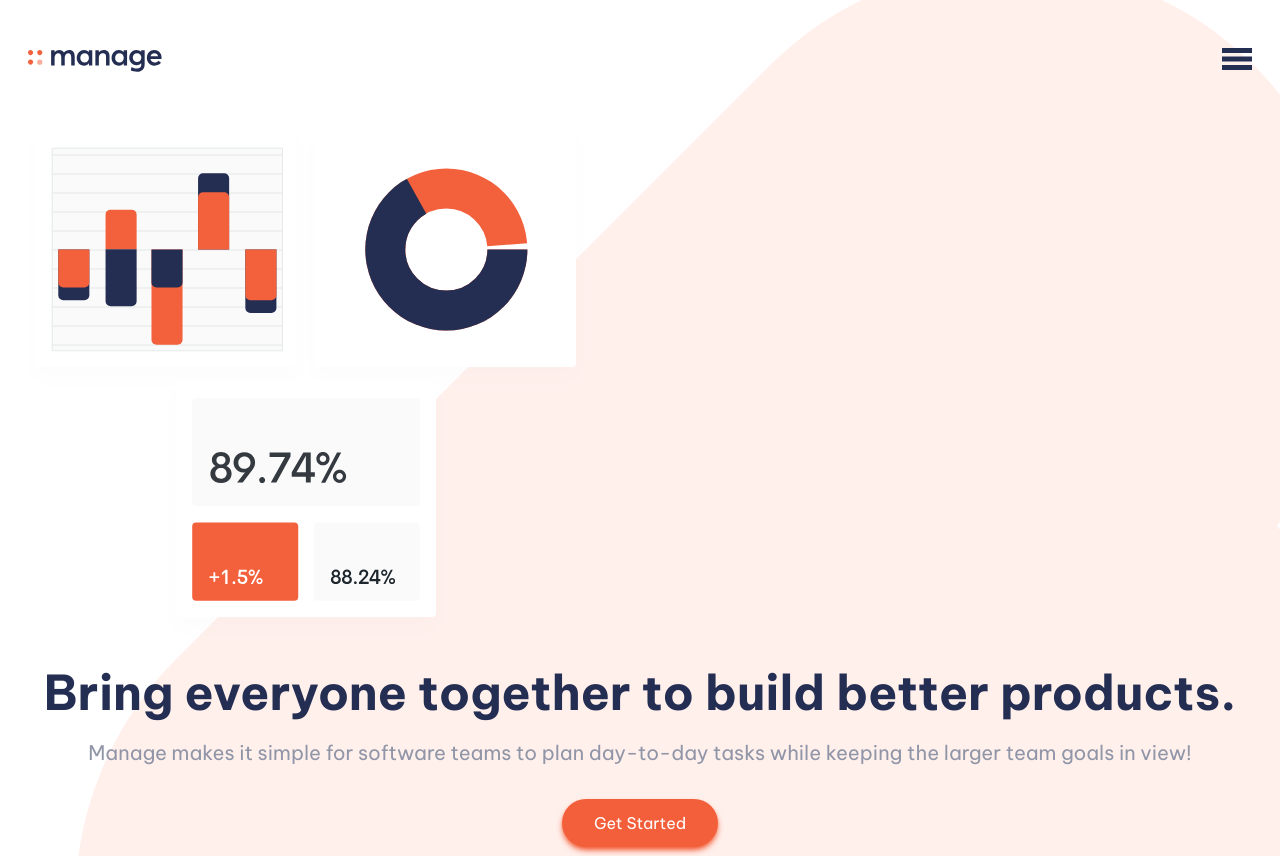
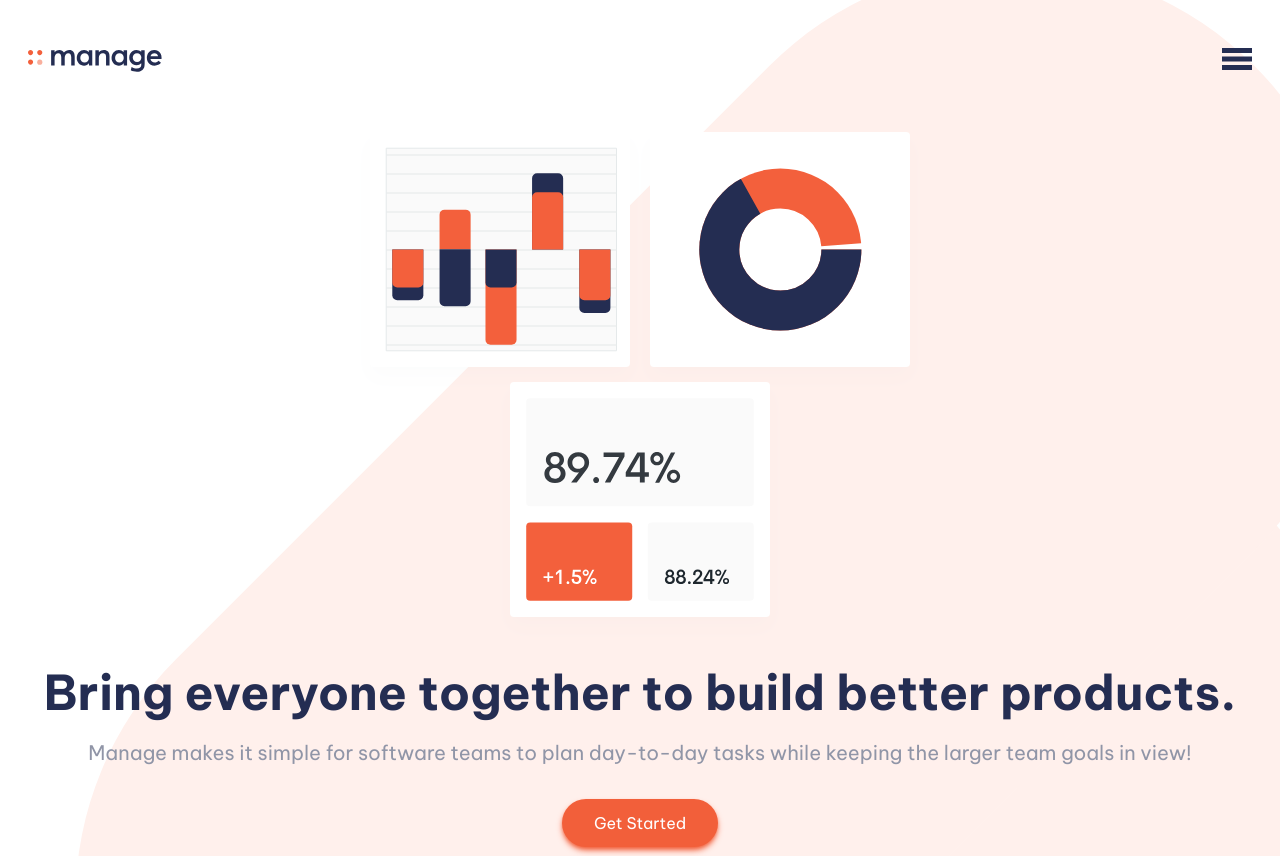
Before and after one commit to AhmedElaguab/react-landing-page-manage, a React (Vite) app: page / in a window 1280 px wide. Shown: the top 856 px of the page. Built offline with nearby package versions, Linux system fonts and the light colour scheme.

Commit message:
fix intro illustration position

```diff
--- a/src/App.tsx
+++ b/src/App.tsx
@@ -27,7 +27,11 @@ function App() {
       </header>
       <main className="px-4">
         <section className="text-center">
-          <img src={IntroIllustration} alt="intro illustration" />
+          <img
+            className="mx-auto"
+            src={IntroIllustration}
+            alt="intro illustration"
+          />
           <h1 className="text-blue-primary text-5xl leading-tight font-bold mt-4">
             Bring everyone together to build better products.
           </h1>
```
